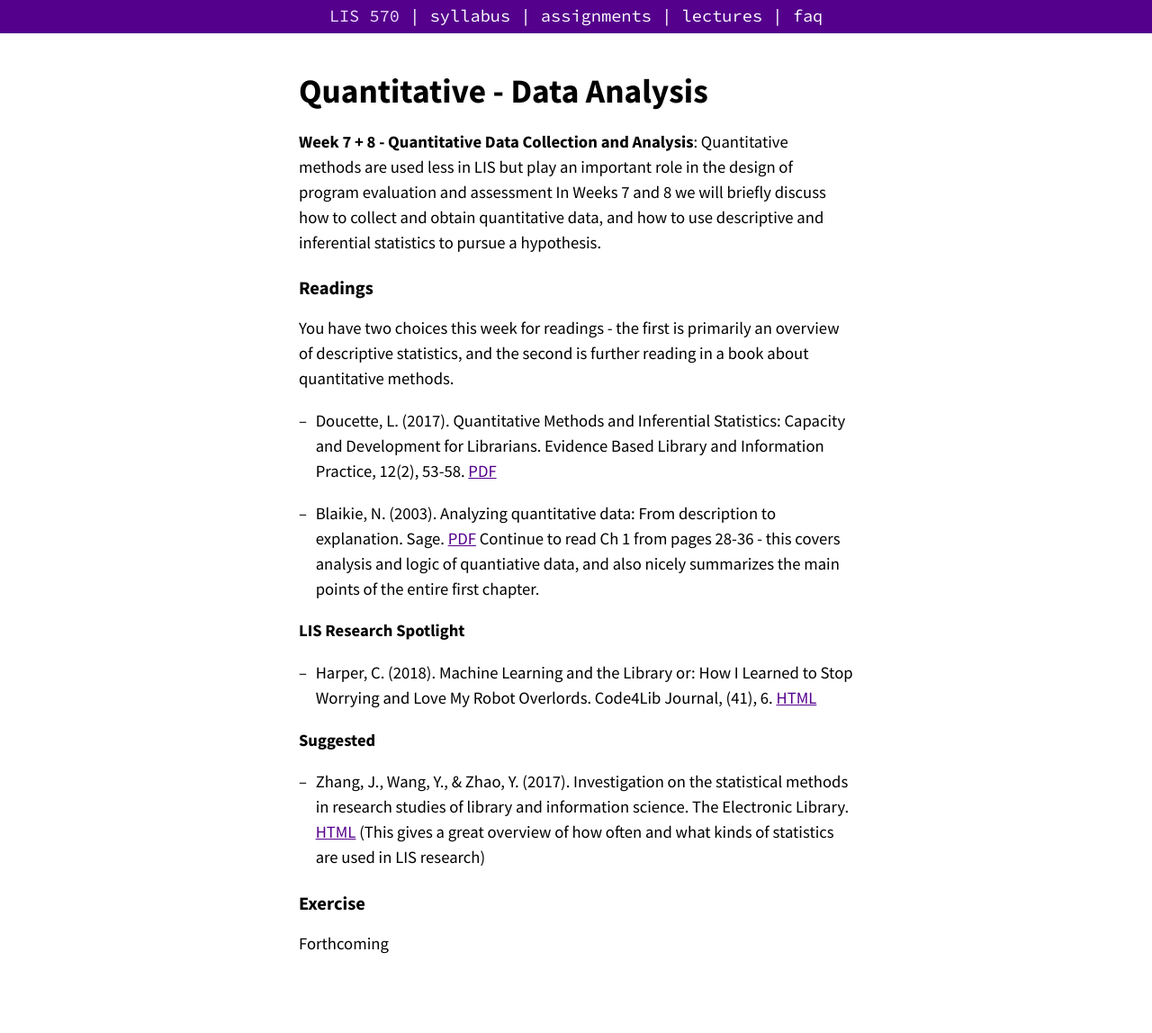
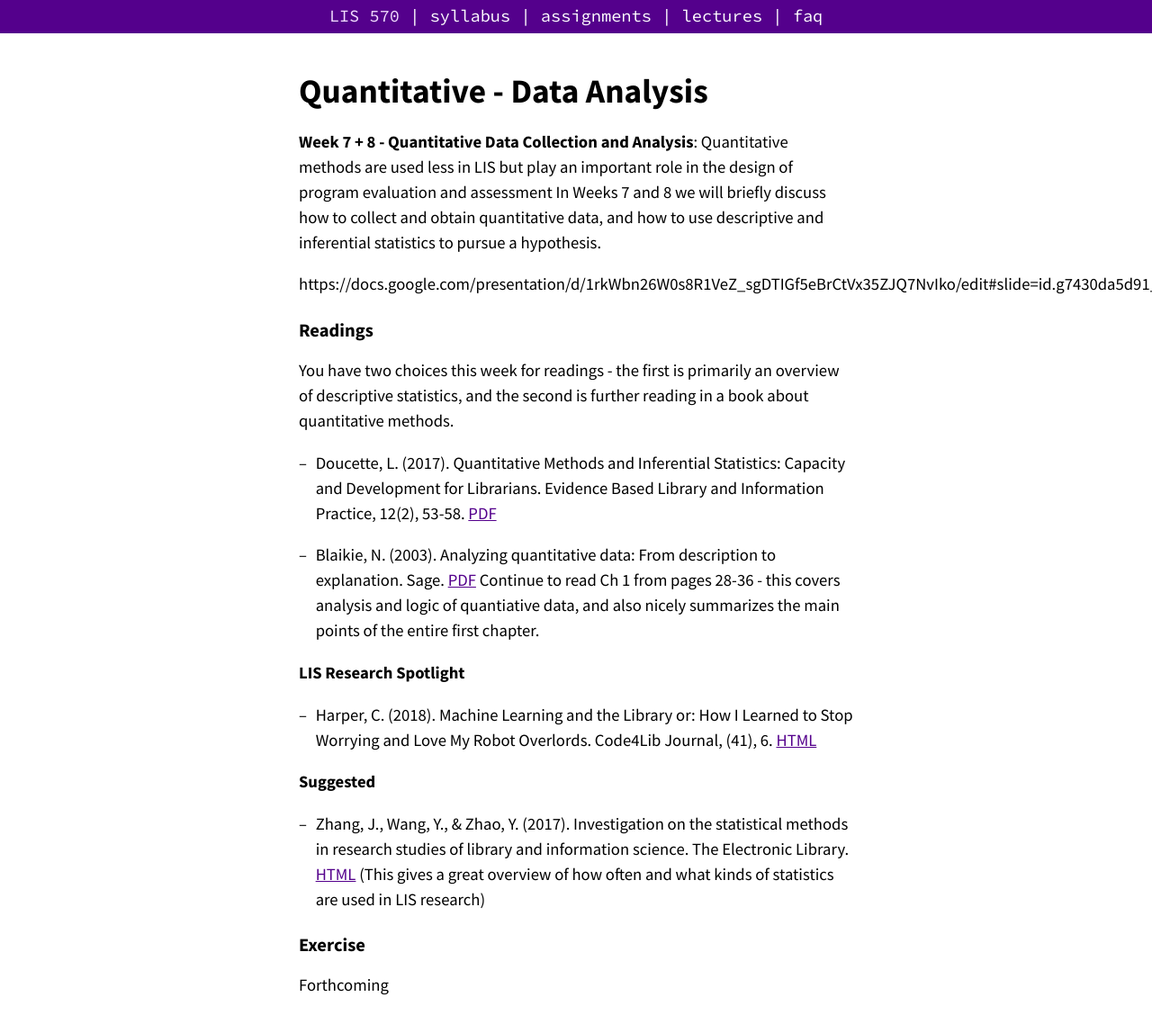
Before and after one commit to nniiicc/LIS-570-Au2020, a Jekyll site: the page built from _2020/quant-analysis.md, in a window 1280 px wide. Shown: the whole page at 90% size. Built offline with Jekyll 4.4.1, drawn with Linux system fonts in a browser that asks for light colours; before the commit the page ends 1101 px from its top, so only the background shows below that; some of the changed lines change nothing that is shown.

Commit message:
Push changes to Chapter 6

```diff
--- a/_2020/quant-analysis.md
+++ b/_2020/quant-analysis.md
@@ -11,12 +11,14 @@
 
 **Week 7 + 8 - Quantitative Data Collection and Analysis**: Quantitative methods are used less in LIS but play an important role in the design of program evaluation and assessment In Weeks 7 and 8 we will briefly discuss how to collect and obtain quantitative data, and how to use descriptive and inferential statistics to pursue a hypothesis.
 
+https://docs.google.com/presentation/d/1rkWbn26W0s8R1VeZ_sgDTIGf5eBrCtVx35ZJQ7NvIko/edit#slide=id.g7430da5d91_0_44
+
 ## Readings
 You have two choices this week for readings - the first is primarily an overview of descriptive statistics, and the second is further reading in a book about quantitative methods.
 
 - Doucette, L. (2017). Quantitative Methods and Inferential Statistics: Capacity and Development for Librarians. Evidence Based Library and Information Practice, 12(2), 53-58. [PDF](https://journals.library.ualberta.ca/eblip/index.php/EBLIP/article/view/28873/21388)
 
-- Blaikie, N. (2003). Analyzing quantitative data: From description to explanation. Sage. [PDF](https://github.com/nniiicc/LIS-570-Au2020/raw/master/readings/Week6/Professor%20Norman%20Blaikie%20-%20Analyzing%20Quantitative%20Data_%20From%20Description%20to%20Explanation%20(2003)(1).pdf) Continue to read Ch 1 from pages 28-36 - this covers analysis and logic of quantiative data, and also nicely summarizes the main points of the entire first chapter.
+- Blaikie, N. (2003). Analyzing quantitative data: From description to explanation. Sage. [PDF](https://github.com/nniiicc/LIS-570-Au2020/raw/master/readings/Week6/Blaikie.pdf) Continue to read Ch 1 from pages 28-36 - this covers analysis and logic of quantiative data, and also nicely summarizes the main points of the entire first chapter.
 
 **LIS Research Spotlight**
 - Harper, C. (2018). Machine Learning and the Library or: How I Learned to Stop Worrying and Love My Robot Overlords. Code4Lib Journal, (41), 6. [HTML](https://journal.code4lib.org/articles/13671)
```
